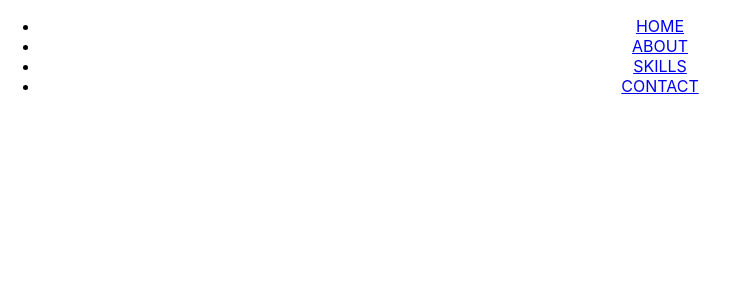
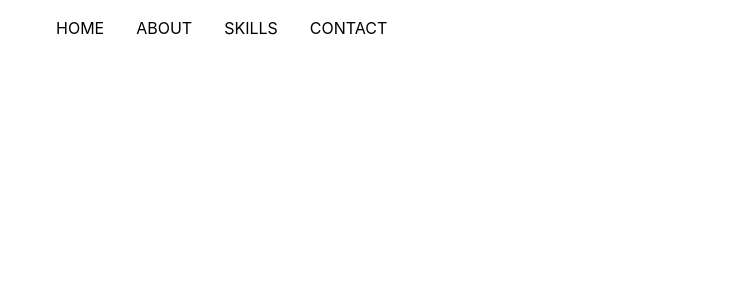
Before and after one commit to abhinnankit/abhinnankit.github.io, a React (Create React App) app: page / in a window 1280 px wide. Shown: the top 300 px of the page, without its empty margins (0-739 px from the left). Built offline with nearby package versions, Linux system fonts and the light colour scheme.

Commit message:
Add bootstrap reboot

```diff
--- a/package.json
+++ b/package.json
@@ -8,6 +8,7 @@
         "@types/node": "11.13.8",
         "@types/react": "16.8.15",
         "@types/react-dom": "16.8.4",
+        "bootstrap": "^4.3.1",
         "gh-pages": "^2.0.1",
         "node-sass": "^4.12.0",
         "prop-types": "^15.7.2",
--- a/src/components/Header/NavigationList/NavigationList.tsx
+++ b/src/components/Header/NavigationList/NavigationList.tsx
@@ -1,10 +1,11 @@
 import React from 'react';
 import NavigationListItem from './NavigationListItem/NavigationListItem';
+import classes from './NavigationList.module.scss';
 
 const navigationList = props => {
     const navItems = ['Home', 'About', 'Skills', 'Contact'];
     return (
-        <ul>
+        <ul className={classes.NavigationList}>
             {navItems.map(navItem => (
                 <NavigationListItem key={navItem}>{navItem.toUpperCase()}</NavigationListItem>
             ))}
--- /dev/null
+++ b/src/components/Header/NavigationList/NavigationListItem/NavigationListItem.module.scss
@@ -0,0 +1,7 @@
+.NavigationListItem {
+    padding: 1em;
+    a {
+        color: #000;
+        text-decoration: none;
+    }
+}
--- a/src/components/Header/NavigationList/NavigationListItem/NavigationListItem.tsx
+++ b/src/components/Header/NavigationList/NavigationListItem/NavigationListItem.tsx
@@ -1,8 +1,9 @@
 import React from 'react';
+import classes from './NavigationListItem.module.scss';
 
 const navigationListItem = props => {
     return (
-        <li>
+        <li className={classes.NavigationListItem}>
             <a href="/">{props.children}</a>
         </li>
     );
--- a/src/index.scss
+++ b/src/index.scss
@@ -10,3 +10,5 @@ body {
 code {
     font-family: source-code-pro, Menlo, Monaco, Consolas, 'Courier New', monospace;
 }
+
+@import 'styles/main';
--- /dev/null
+++ b/src/styles/main.scss
@@ -0,0 +1 @@
+@import '~bootstrap/scss/bootstrap-reboot';
```
Also changed, not shown: 1 other file (tests, documents, lock files or other folders).
